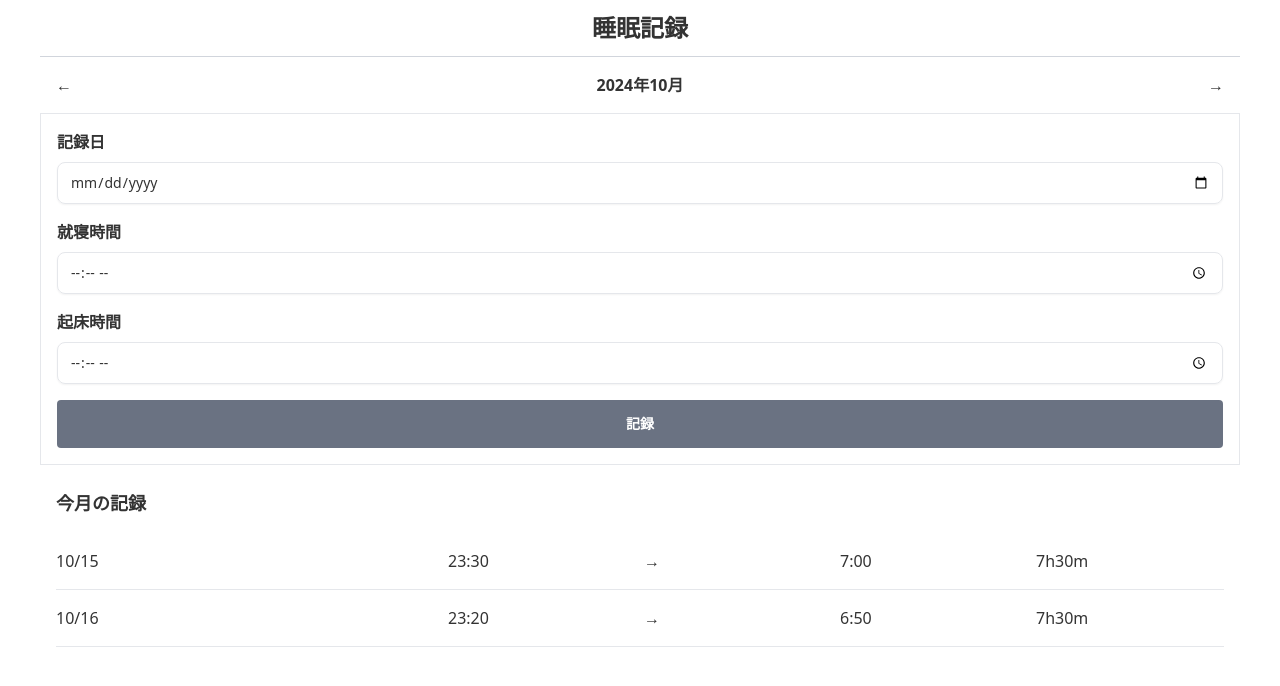
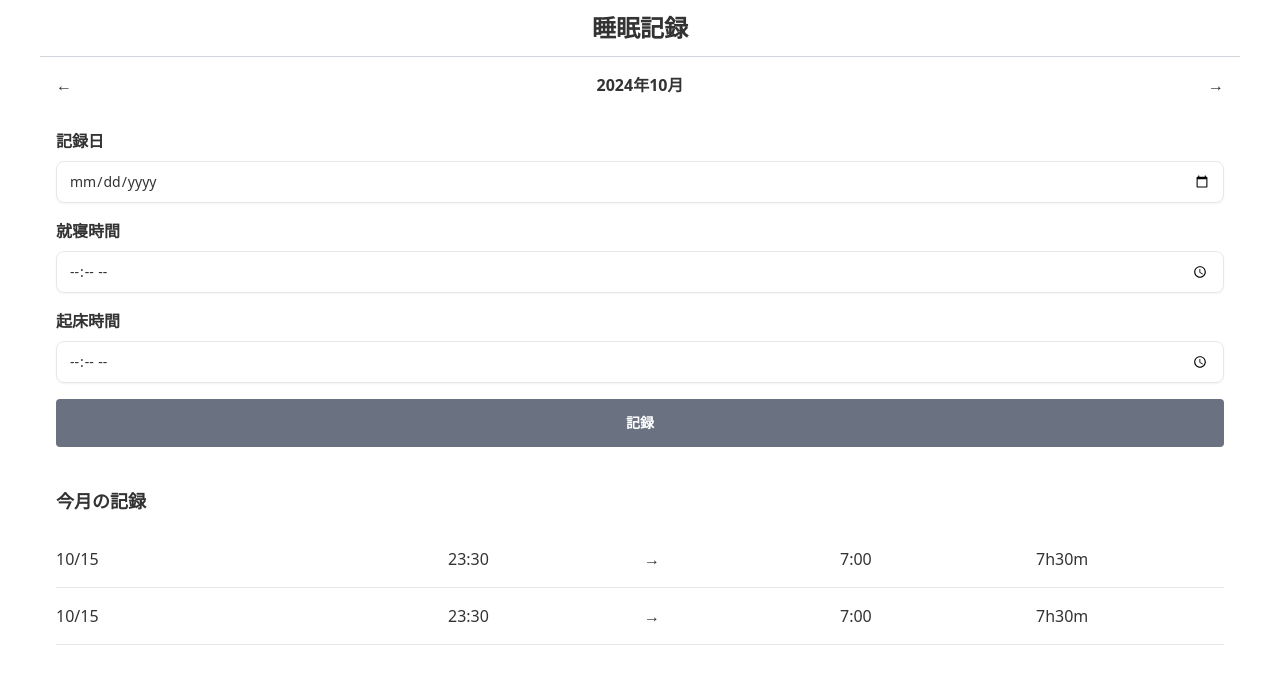
Before and after one commit to kandalog/sleep, a Next.js app: page / in a window 1280 px wide. Shown: the top 686 px of the page. Built offline with nearby package versions, Linux system fonts and the light colour scheme.

Commit message:
feat: Component分け

```diff
--- /dev/null
+++ b/app/(main)/layout.tsx
@@ -0,0 +1,5 @@
+import React from "react";
+
+export default function Layout({ children }: { children: React.ReactNode }) {
+  return <div className="max-w-[1200px] mx-auto">{children}</div>;
+}
--- /dev/null
+++ b/app/(main)/page.tsx
@@ -0,0 +1,15 @@
+import { Header } from "../components/Header";
+import { PeriodNavigator } from "../components/PeriodNavigator";
+import { SleepForm } from "../components/SleepForm";
+import { TimeLine } from "../components/TimeLine";
+
+export default function Home() {
+  return (
+    <>
+      <Header />
+      <PeriodNavigator />
+      <SleepForm />
+      <TimeLine />
+    </>
+  );
+}
--- /dev/null
+++ b/app/components/Header.tsx
@@ -0,0 +1,9 @@
+import React from "react";
+
+export const Header = () => {
+  return (
+    <header className="py-3 border-b border-gray-300">
+      <h1 className="font-bold text-2xl text-center">睡眠記録</h1>
+    </header>
+  );
+};
--- /dev/null
+++ b/app/components/PeriodNavigator.tsx
@@ -0,0 +1,11 @@
+import React from "react";
+
+export const PeriodNavigator = () => {
+  return (
+    <div className="flex justify-between items-center py-4 px-4">
+      <button className="cursor-pointer">←</button>
+      <p className="text-center text-1xl font-bold">2024年10月</p>
+      <button className="cursor-pointer">→</button>
+    </div>
+  );
+};
--- /dev/null
+++ b/app/components/SleepForm.tsx
@@ -0,0 +1,29 @@
+import { Button } from "@/components/ui/button";
+import { Input } from "@/components/ui/input";
+import React from "react";
+
+export const SleepForm = () => {
+  return (
+    <form className="px-4 py-4">
+      <div className="">
+        <div className="">
+          <label className="font-bold">記録日</label>
+          <Input type="date" className="py-5 mt-2" />
+        </div>
+        <div className="mt-4">
+          <label className="font-bold">就寝時間</label>
+          <Input type="time" className="py-5 mt-2" />
+        </div>
+        <div className="mt-4">
+          <label className="font-bold">起床時間</label>
+          <Input type="time" className="py-5 mt-2" />
+        </div>
+      </div>
+      <div className="mt-4">
+        <Button className="w-full bg-gray-500 text-white rounded py-6 font-bold cursor-pointer">
+          記録
+        </Button>
+      </div>
+    </form>
+  );
+};
--- /dev/null
+++ b/app/components/TimeLine.tsx
@@ -0,0 +1,26 @@
+import React from "react";
+
+export const TimeLine = () => {
+  return (
+    <div className="py-4 px-4">
+      <h2 className="font-bold text-lg pt-2">今月の記録</h2>
+      <ul className="mt-4 max-h-[500px] overflow-auto">
+        {/* TimeLineItem */}
+        <TimeLineItem />
+        <TimeLineItem />
+      </ul>
+    </div>
+  );
+};
+
+const TimeLineItem = () => {
+  return (
+    <li className="grid grid-cols-6 items-center gap-2 py-4 border-b">
+      <p className="col-span-2">10/15</p>
+      <p>23:30</p>
+      <span className="">→</span>
+      <p>7:00</p>
+      <p>7h30m</p>
+    </li>
+  );
+};
--- a/app/page.tsx
+++ /dev/null
@@ -1,71 +0,0 @@
-import { Button } from "@/components/ui/button";
-import { Input } from "@/components/ui/input";
-
-export default function Home() {
-  return (
-    <div className="max-w-[1200px] mx-auto">
-      {/* ヘッダー */}
-      <header className="py-3 border-b border-gray-300">
-        <h1 className="font-bold text-2xl text-center">睡眠記録</h1>
-      </header>
-
-      {/* 期間 */}
-      <div className="flex justify-between items-center py-4 px-4">
-        <button className="cursor-pointer">←</button>
-        <p className="text-center text-1xl font-bold">2024年10月</p>
-        <button className="cursor-pointer">→</button>
-      </div>
-
-      {/* フォーム */}
-      <form className="border px-4 py-4">
-        <dl className="">
-          <div className="">
-            <dt className="font-bold">記録日</dt>
-            <dd>
-              <Input type="date" className="py-5 mt-2" />
-            </dd>
-          </div>
-          <div className="mt-4">
-            <dt className="font-bold">就寝時間</dt>
-            <dd>
-              <Input type="time" className="py-5 mt-2" />
-            </dd>
-          </div>
-          <div className="mt-4">
-            <dt className="font-bold">起床時間</dt>
-            <dd>
-              <Input type="time" className="py-5 mt-2" />
-            </dd>
-          </div>
-        </dl>
-        <div className="mt-4">
-          <Button className="w-full bg-gray-500 text-white rounded py-6 font-bold cursor-pointer">
-            記録
-          </Button>
-        </div>
-      </form>
-      {/* フォームエンド */}
-
-      {/* タイムライン */}
-      <div className="py-4 px-4">
-        <h2 className="font-bold text-lg pt-2">今月の記録</h2>
-        <ul className="mt-4 max-h-[500px] overflow-auto">
-          <li className="grid grid-cols-6 items-center gap-2 py-4 border-b">
-            <p className="col-span-2">10/15</p>
-            <p>23:30</p>
-            <span className="">→</span>
-            <p>7:00</p>
-            <p>7h30m</p>
-          </li>
-          <li className="grid grid-cols-6 items-center gap-2 py-4 border-b">
-            <p className="col-span-2">10/16</p>
-            <p>23:20</p>
-            <span className="">→</span>
-            <p>6:50</p>
-            <p>7h30m</p>
-          </li>
-        </ul>
-      </div>
-    </div>
-  );
-}
```
